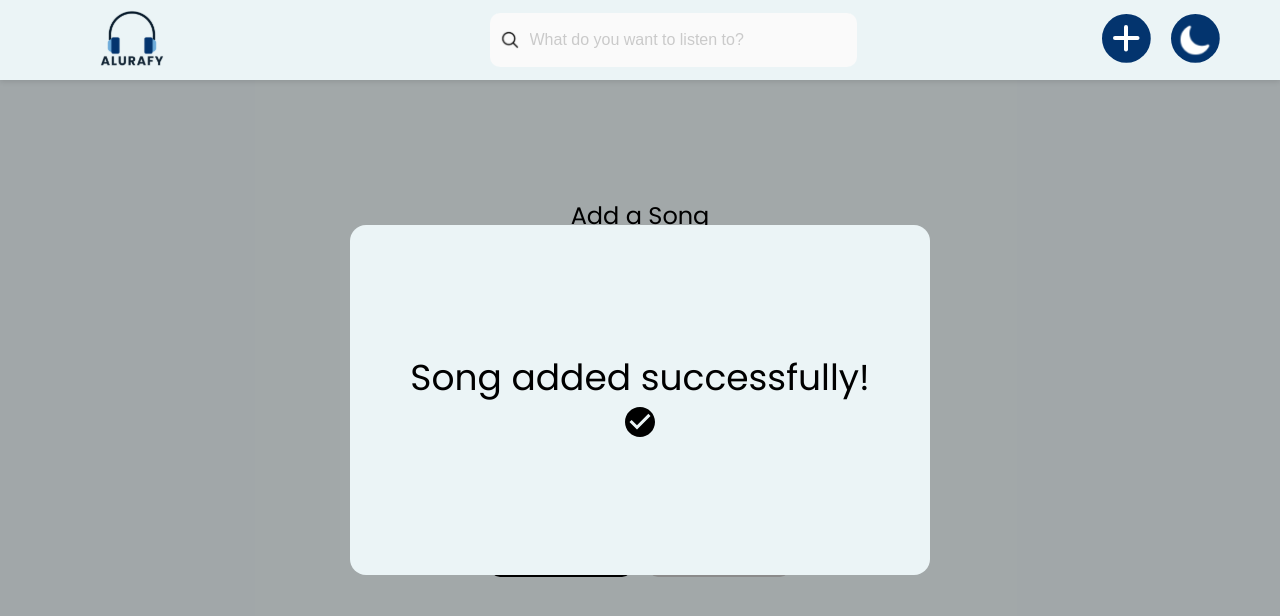
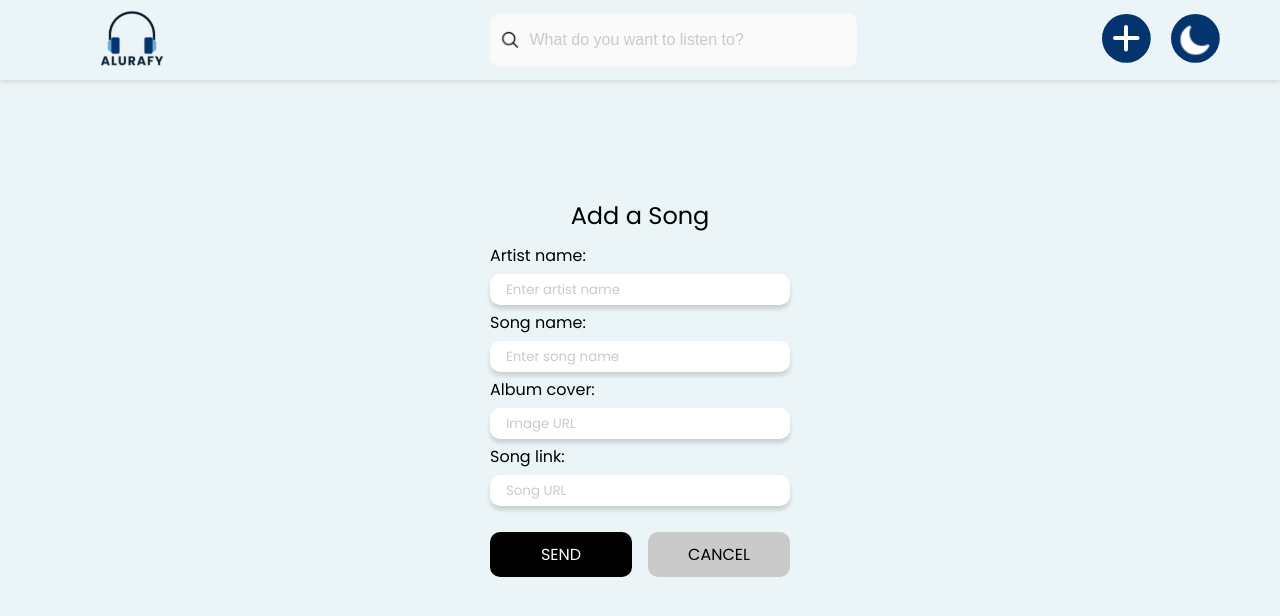
Before and after one commit to Monaliisa/AluraFy, a React (Vite) app: page /forms in a window 1280 px wide. Shown: the top 616 px of the page. Built offline with nearby package versions, Linux system fonts and the light colour scheme.

Commit message:
feat: adding modal logic

```diff
--- a/src/components/MusicForms/index.jsx
+++ b/src/components/MusicForms/index.jsx
@@ -1,39 +1,85 @@
+import { useState } from 'react';
 import './MusicForms.css'
 
-const MusicForms = () => {
+const MusicForms = ({ onSubmit }) => {
+    const [formData, setFormData] = useState({
+        artist: '',
+        songName: '',
+        albumCover: '',
+        songLink: ''
+    });
+
+    const handleChange = (e) => {
+        const { name, value } = e.target;
+        setFormData({
+            ...formData,
+            [name]: value
+        });
+    };
+
+    const handleSubmit = (e) => {
+        e.preventDefault();
+        if (formData.artist && formData.songName && formData.albumCover && formData.songLink) {
+            onSubmit();
+        } else {
+            alert('Please, fill in all fields');
+        }
+    };
     return (
         <section className="form-section">
             <h1 className='form-title'>Add a Song</h1>
-            <form className="form-container">
+            <form className="form-container" onSubmit={handleSubmit}>
                 <label className="form-group">
                     Artist name:
                     <input
                         type="text"
+                        name="artist"
+                        value={formData.artist}
+                        onChange={handleChange}
+                        placeholder="Enter artist name"
                     />
                 </label>
                 <label className="form-group">
                     Song name:
                     <input
                         type="text"
+                        name="songName"
+                        value={formData.songName}
+                        onChange={handleChange}
+                        placeholder="Enter song name"
                     />
                 </label>
                 <label className="form-group">
                     Album cover:
                     <input
-                        type="text"
+                        type="url"
+                        name="albumCover"
+                        value={formData.albumCover}
+                        onChange={handleChange}
                         placeholder="Image URL"
                     />
                 </label>
                 <label className="form-group">
                     Song link:
                     <input
-                        type="text"
+                        type="url"
+                        name="songLink"
+                        value={formData.songLink}
+                        onChange={handleChange}
                         placeholder="Song URL"
                     />
                 </label>
                 <div className="button-group">
                     <button type="submit" className="button-send">Send</button>
-                    <button type="button" className="button-cancel">Cancel</button>
+                    <button type="button" className="button-cancel"
+                        onClick={() => setFormData({
+                            artist: '',
+                            songName: '',
+                            albumCover: '',
+                            songLink: ''
+                        })}>
+                        Cancel
+                    </button>
                 </div>
             </form>
         </section>
--- a/src/pages/Forms/SuccessModal/index.jsx
+++ b/src/pages/Forms/SuccessModal/index.jsx
@@ -6,7 +6,7 @@ const SuccessModal = () => {
         <section className="modal-background">
             <div className="modal">
                 <p>Song added successfully!</p>
-                <CheckCircle fontSize='xl' />
+                <CheckCircle sx={{ fontSize: 90 }}  />
             </div>
         </section>
     )
--- a/src/pages/Forms/index.jsx
+++ b/src/pages/Forms/index.jsx
@@ -1,17 +1,22 @@
+import { useState } from 'react';
 import Header from '../../components/Header';
 import MusicForms from '../../components/MusicForms';
 import SuccessModal from './SuccessModal';
-import "./Forms.css";
+import './Forms.css';
 
 const Forms = () => {
+    const [isModalVisible, setIsModalVisible] = useState(false);
+
+    const handleFormSubmit = () => {
+        setIsModalVisible(true);
+    }
     return (
         <>
-            <SuccessModal />
+            {isModalVisible && <SuccessModal />}
             <Header />
-            <MusicForms />
+            <MusicForms onSubmit={handleFormSubmit} />
         </>
     )
 }
 
-
 export default Forms;
```
